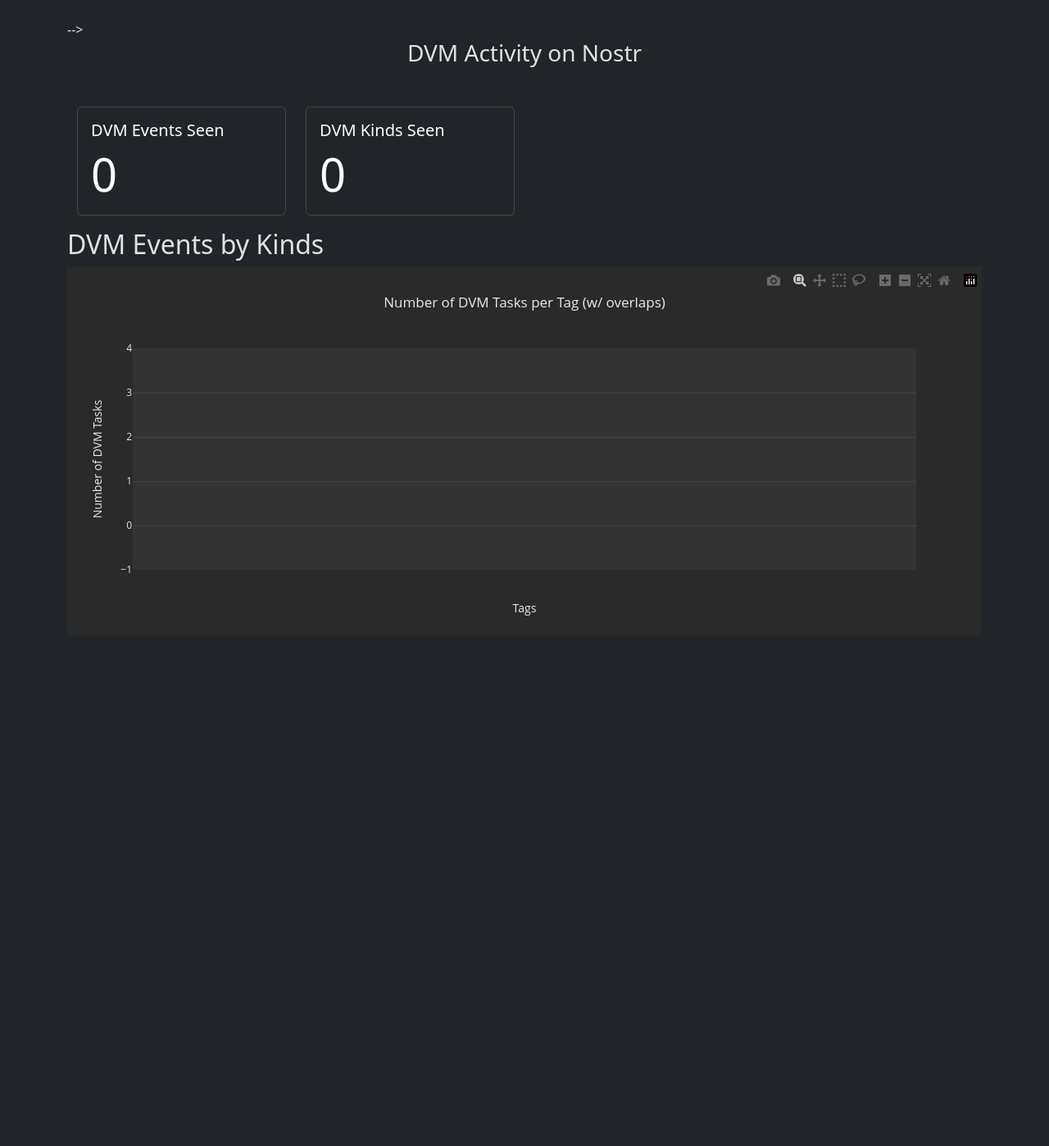
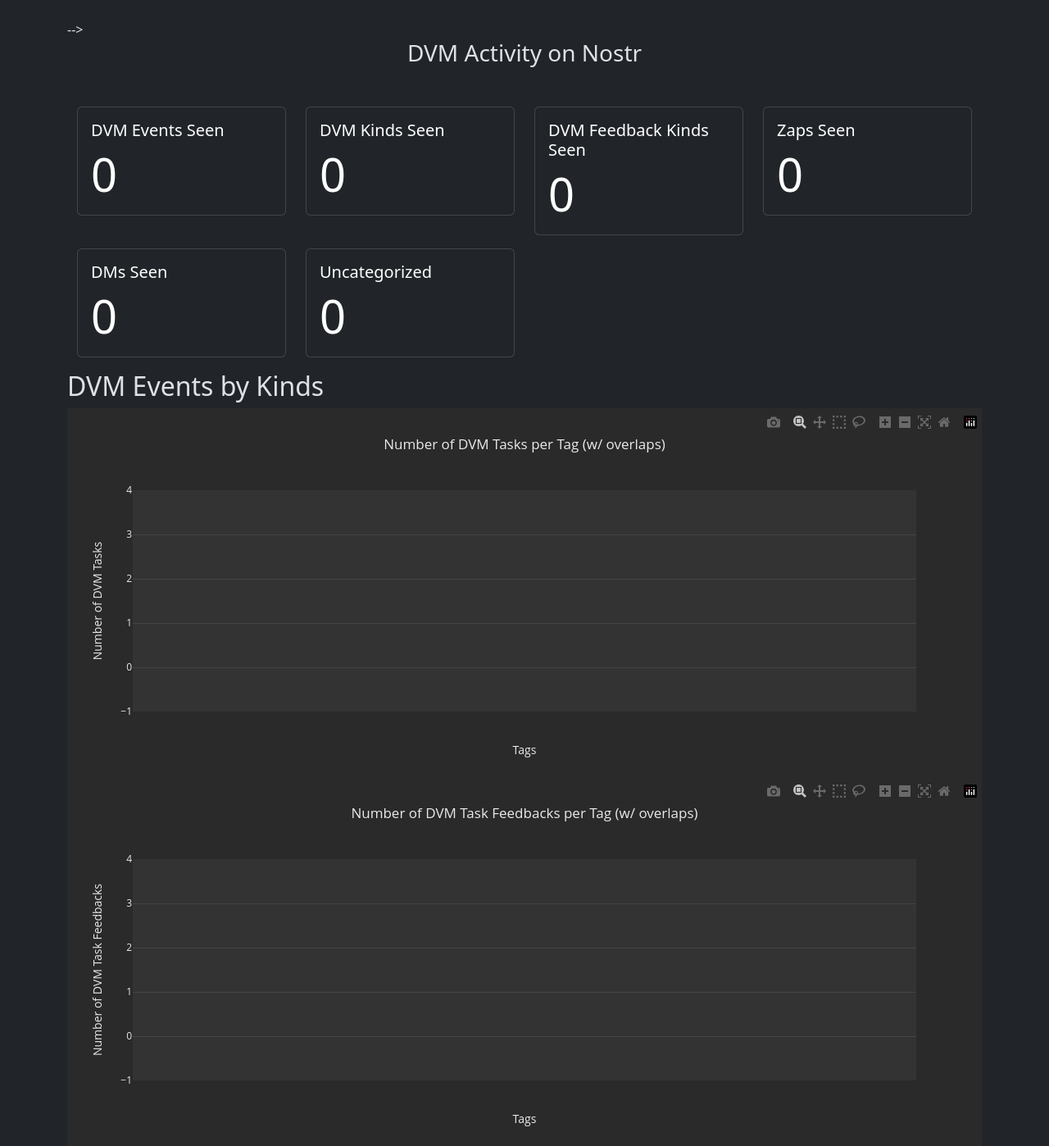
Before and after one commit to dtdannen/dvmdash, a Django app: page / in a window 1280 px wide. Shown: the part 56-1454 px from the top of the page at 82% size. Before the commit the page ends 807 px from the top, so only its background shows below. Run offline with Django 5.2, Linux system fonts and the light colour scheme; data that the repository does not hold is empty; parts of the project's set-up code (start-up, migrations or seed data) failed here and were passed over; some libraries are stand-ins or nearby versions.

Commit message:
better handling of all event types related to dms

```diff
--- a/dvmdash/monitor/templates/monitor/overview.html
+++ b/dvmdash/monitor/templates/monitor/overview.html
@@ -39,7 +39,52 @@
                 </div>
             </div>
         </div>
+
+        <div class="col-md-3">
+            <div class="card text-white bg-mediumpurple mb-3">
+                <div class="card-body">
+                    <h5 class="card-title">DVM Feedback Kinds Seen</h5>
+                    <p class="card-text display-4">{{ num_dvm_feedback_kinds }}</p>
+                </div>
+            </div>
+        </div>
+
+        <div class="col-md-3">
+            <div class="card text-white bg-darkmediumpurple mb-3">
+                <div class="card-body">
+                    <h5 class="card-title">Zaps Seen</h5>
+                    <p class="card-text display-4">{{ zap_counts }}</p>
+                </div>
+            </div>
+        </div>
+
     </div>
+
+        <div class="row">
+
+
+
+        <div class="col-md-3">
+            <div class="card text-white bg-mediumpurple mb-3">
+                <div class="card-body">
+                    <h5 class="card-title">DMs Seen</h5>
+                    <p class="card-text display-4">{{ dm_counts }}</p>
+                </div>
+            </div>
+        </div>
+
+        <div class="col-md-3">
+            <div class="card text-white bg-mediumpurple mb-3">
+                <div class="card-body">
+                    <h5 class="card-title">Uncategorized</h5>
+                    <p class="card-text display-4">{{ uncategorized_counts }}</p>
+                </div>
+            </div>
+        </div>
+
+    </div>
+
+
 </div>
 
 
@@ -50,6 +95,9 @@
 <!-- Create a div to render the plot -->
 <div id="plotly-bar-chart"></div>
 
+
+<!-- Create a div to render the plot -->
+<div id="plotly-bar-chart-feedback"></div>
 
 
 <script>
@@ -99,6 +147,52 @@
 </script>
 
 
+<script>
+    // Create arrays from Django dictionary
+var x_data = [{% for label, value in kind_feedback_counts.items %}"{{ label }}",{% endfor %}];
+var y_data = [{% for label, value in kind_feedback_counts.items %}{{ value }},{% endfor %}];
+
+var colors = ['#FF5733', '#33FF57', '#5733FF', '#FF33A5', '#33A5FF', '#FFA533'];
+
+var barColors = [];
+for (var i = 0; i < x_data.length; i++) {
+    barColors.push(colors[i % colors.length]);
+}
+
+var layout = {
+    title: 'Number of DVM Task Feedbacks per Tag (w/ overlaps)',
+    xaxis: {
+        title: 'Tags',
+        type: 'category',
+        gridcolor: '#444',
+        zerolinecolor: '#444'
+    },
+    yaxis: {
+        title: 'Number of DVM Task Feedbacks',
+        gridcolor: '#444',
+        zerolinecolor: '#444'
+    },
+    paper_bgcolor: '#2a2a2a',
+    plot_bgcolor: '#333333',
+    font: {
+        color: '#eaeaea'
+    }
+};
+
+var data = [{
+    type: 'bar',
+    x: x_data,
+    y: y_data,
+    marker: {
+        color: barColors
+    }
+}];
+
+// Plot the chart
+Plotly.newPlot('plotly-bar-chart-feedback', data, layout);
+
+</script>
+
 
 
 <!--{% endblock %}-->
--- a/dvmdash/monitor/views.py
+++ b/dvmdash/monitor/views.py
@@ -35,28 +35,54 @@
     context = {}
 
     # get the number of events in the database
-    num_dvm_events = db.events.count_documents({})
-    context["num_dvm_events"] = num_dvm_events
-    print(f"Setting num_dvm_events to {num_dvm_events}")
+    num_dvm_events_in_db = db.events.count_documents({})
+    context["num_dvm_events_in_db"] = num_dvm_events_in_db
+
     # get the number of unique kinds of all events
     # TODO - use a proper mongo query here
     all_dvm_events_cursor = db.events.find({})
 
     all_dvm_events = [doc for doc in all_dvm_events_cursor]
     kinds_counts = {}
+    kind_feedback_counts = {}
+    zap_counts = 0
+    dm_counts = 0
+    uncategorized_counts = 0
+    num_dvm_events = 0
     for dvm_event_i in all_dvm_events:
         if "kind" in dvm_event_i:
             kind_num = dvm_event_i["kind"]
-            if kind_num in kinds_counts:
-                kinds_counts[kind_num] += 1
+
+            if 5000 <= kind_num <= 5999:
+                num_dvm_events += 1
+                if kind_num in kinds_counts:
+                    kinds_counts[kind_num] += 1
+                else:
+                    kinds_counts[kind_num] = 1
+            elif 6000 <= kind_num <= 6999:
+                num_dvm_events += 1
+                if kind_num in kind_feedback_counts:
+                    kind_feedback_counts[kind_num] += 1
+                else:
+                    kind_feedback_counts[kind_num] = 1
+            elif kind_num == 9735:
+                zap_counts += 1
+            elif kind_num == 4:
+                dm_counts += 1
             else:
-                kinds_counts[kind_num] = 1
+                uncategorized_counts += 1
         else:
             print("WARNING - event missing kind field")
             print(f"{dvm_event_i}")
 
     context["num_dvm_kinds"] = len(list(kinds_counts.keys()))
+    context["num_dvm_feedback_kinds"] = len(list(kind_feedback_counts.keys()))
+    context["zap_counts"] = zap_counts
+    context["dm_counts"] = dm_counts
+    context["uncategorized_counts"] = uncategorized_counts
     context["kinds_counts"] = kinds_counts
+    context["kind_feedback_counts"] = kind_feedback_counts
+    context["num_dvm_events"] = num_dvm_events
 
     for kind, count in kinds_counts.items():
         print(f"\tKind {kind} has {count} instances")
```
Also changed, not shown: scripts/get_DVM_events_from_relays.py (+11 -4 lines).
